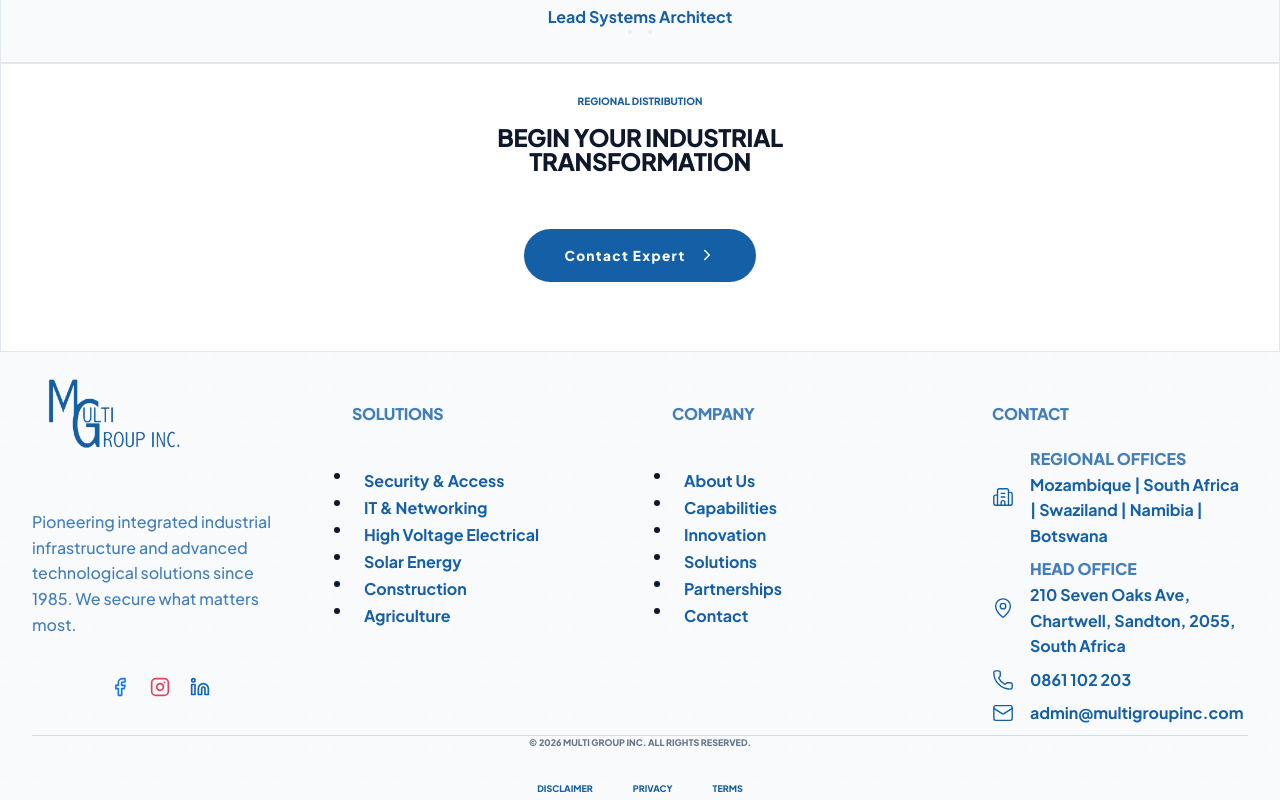
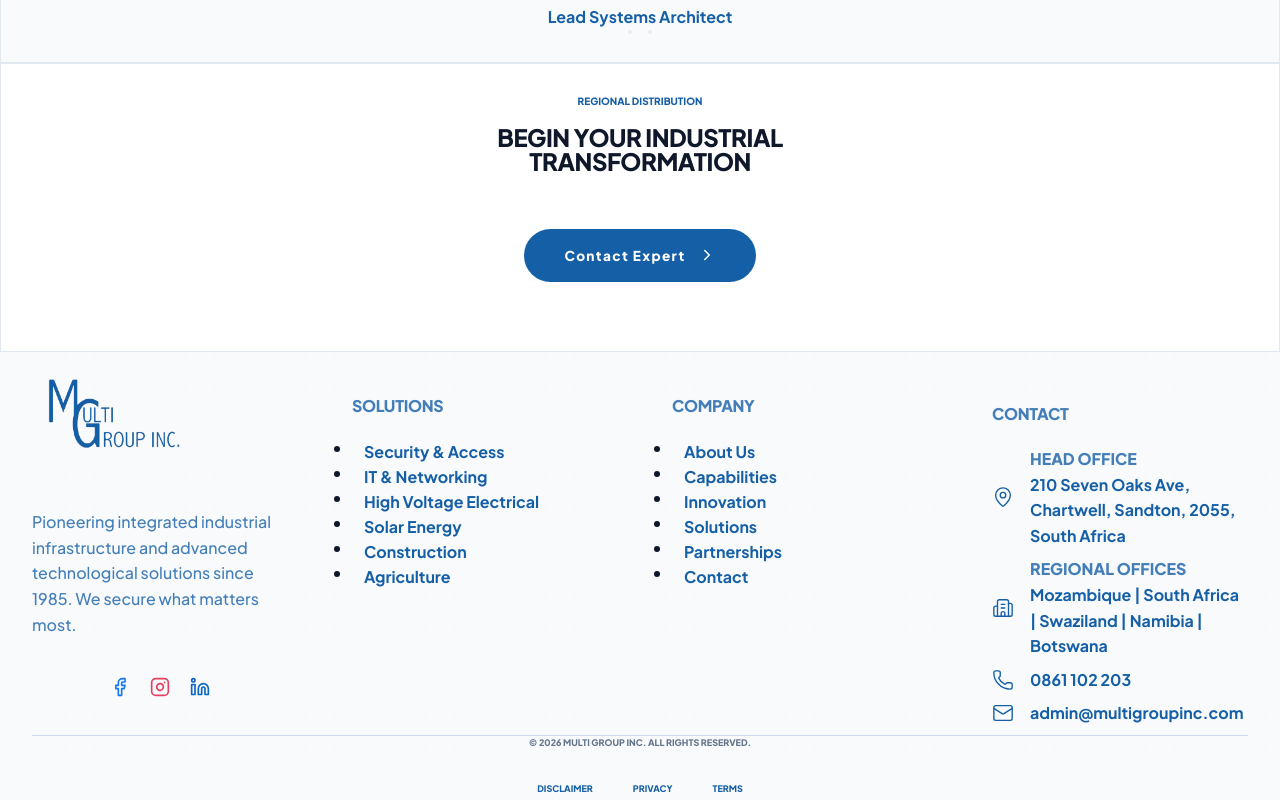
Before and after one commit to Bug1nC0de/multi-group-site, a React (Vite) app: page / in a window 1280 px wide. Shown: the part 4380-5180 px from the top of the page. Built offline with nearby package versions, Linux system fonts and the light colour scheme.

Commit message:
refactor: adjust footer layout and bullet alignment

```diff
--- a/src/components/Footer.jsx
+++ b/src/components/Footer.jsx
@@ -54,8 +54,8 @@ const Footer = () => {
           </div>
 
           {/* Quick Links */}
-          <div className="lg:pl-8" style={{ paddingTop: '1.4cm' }}>
-            <h4 className="text-xs font-black uppercase tracking-[0.3em] mb-10" style={{color: blueMuted}}>Solutions</h4>
+          <div className="lg:pl-8" style={{ paddingTop: '1.2cm' }}>
+            <h4 className="text-xs font-black uppercase tracking-[0.3em] mb-5" style={{color: blueMuted}}>Solutions</h4>
             <ul className="space-y-5">
               {[
                 { label: "Security & Access", path: "/solutions/security" },
@@ -67,8 +67,8 @@ const Footer = () => {
               ].map((item, i) => (
                 <li key={i}>
                   <Link to={item.path} className="text-sm font-bold flex items-center gap-3 group no-underline transition-opacity hover:opacity-70" style={{color: blueColor}}>
-                    <div className="w-6 flex justify-center items-center shrink-0">
-                      <div className="w-1.5 h-1.5 rounded-full opacity-0 group-hover:opacity-100 transition-all leading-none" style={{backgroundColor: blueColor}}></div>
+                    <div className="w-10 flex justify-center items-center shrink-0">
+                      <div className="w-1.5 h-1.5 rounded-full opacity-0 group-hover:opacity-100 transition-all" style={{backgroundColor: blueColor, marginTop: '4px'}}></div>
                     </div>
                     <span className="leading-none">{item.label}</span>
                   </Link>
@@ -78,8 +78,8 @@ const Footer = () => {
           </div>
 
           {/* Company */}
-          <div className="lg:pl-8" style={{ paddingTop: '1.4cm' }}>
-            <h4 className="text-xs font-black uppercase tracking-[0.3em] mb-10" style={{color: blueMuted}}>Company</h4>
+          <div className="lg:pl-8" style={{ paddingTop: '1.2cm' }}>
+            <h4 className="text-xs font-black uppercase tracking-[0.3em] mb-5" style={{color: blueMuted}}>Company</h4>
             <ul className="space-y-5">
               {[
                 { label: "About Us", path: "/about" },
@@ -91,8 +91,8 @@ const Footer = () => {
               ].map((item, i) => (
                 <li key={i}>
                   <Link to={item.path} className="text-sm font-bold flex items-center gap-3 group no-underline transition-opacity hover:opacity-70" style={{color: blueColor}}>
-                    <div className="w-6 flex justify-center items-center shrink-0">
-                      <div className="w-1.5 h-1.5 rounded-full opacity-0 group-hover:opacity-100 transition-all leading-none" style={{backgroundColor: blueColor}}></div>
+                    <div className="w-10 flex justify-center items-center shrink-0">
+                      <div className="w-1.5 h-1.5 rounded-full opacity-0 group-hover:opacity-100 transition-all" style={{backgroundColor: blueColor, marginTop: '4px'}}></div>
                     </div>
                     <span className="leading-none">{item.label}</span>
                   </Link>
@@ -105,6 +105,17 @@ const Footer = () => {
           <div className="lg:pl-8" style={{ paddingTop: '1.4cm' }}>
             <h4 className="text-xs font-black uppercase tracking-[0.3em] mb-6" style={{color: blueMuted}}>Contact</h4>
             <div className="space-y-2">
+              {/* Address */}
+              <div className="flex items-center gap-4">
+                <div className="w-10 flex justify-center shrink-0">
+                  <MapPin size={22} strokeWidth={1.5} color={blueColor} />
+                </div>
+                <div className="flex flex-col">
+                  <span className="text-[5px] font-black uppercase tracking-[0.4em] opacity-50 mb-0.5" style={{color: blueMuted}}>Head Office</span>
+                  <span className="text-[13px] font-bold leading-tight" style={{color: blueColor}}>210 Seven Oaks Ave, Chartwell, Sandton, 2055, South Africa</span>
+                </div>
+              </div>
+
               {/* Regional Offices */}
               <div className="flex items-center gap-4">
                 <div className="w-10 flex justify-center shrink-0">
@@ -113,17 +124,6 @@ const Footer = () => {
                 <div className="flex flex-col">
                   <span className="text-[5px] font-black uppercase tracking-[0.4em] opacity-50 mb-0.5" style={{color: blueMuted}}>Regional Offices</span>
                   <span className="text-[13px] font-bold leading-tight" style={{color: blueColor}}>Mozambique | South Africa | Swaziland | Namibia | Botswana</span>
-                </div>
-              </div>
-
-              {/* Address */}
-              <div className="flex items-center gap-4">
-                <div className="w-10 flex justify-center shrink-0">
-                  <MapPin size={22} strokeWidth={1.5} color={blueColor} />
-                </div>
-                <div className="flex flex-col">
-                  <span className="text-[5px] font-black uppercase tracking-[0.4em] opacity-50 mb-0.5" style={{color: blueMuted}}>Head Office</span>
-                  <span className="text-[13px] font-bold leading-tight" style={{color: blueColor}}>210 Seven Oaks Ave, Chartwell, Sandton, 2055, South Africa</span>
                 </div>
               </div>
 
```
